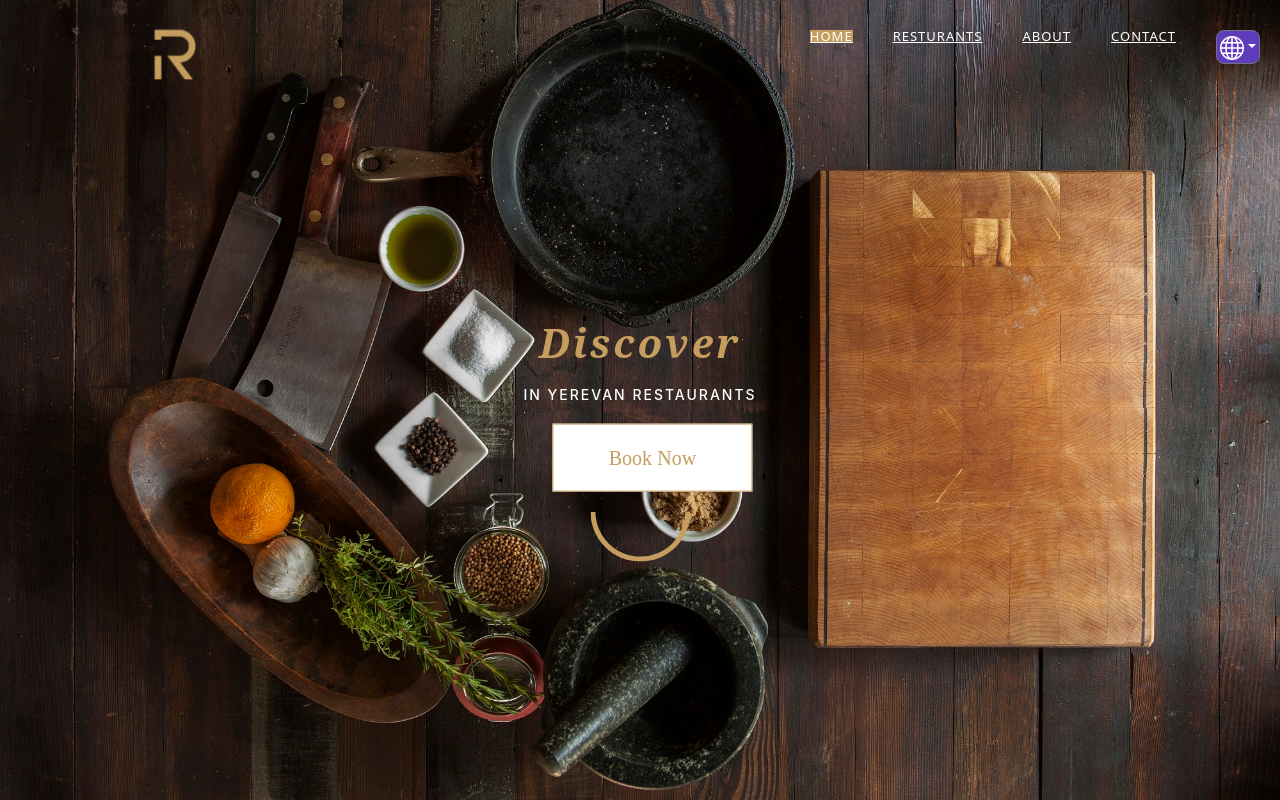
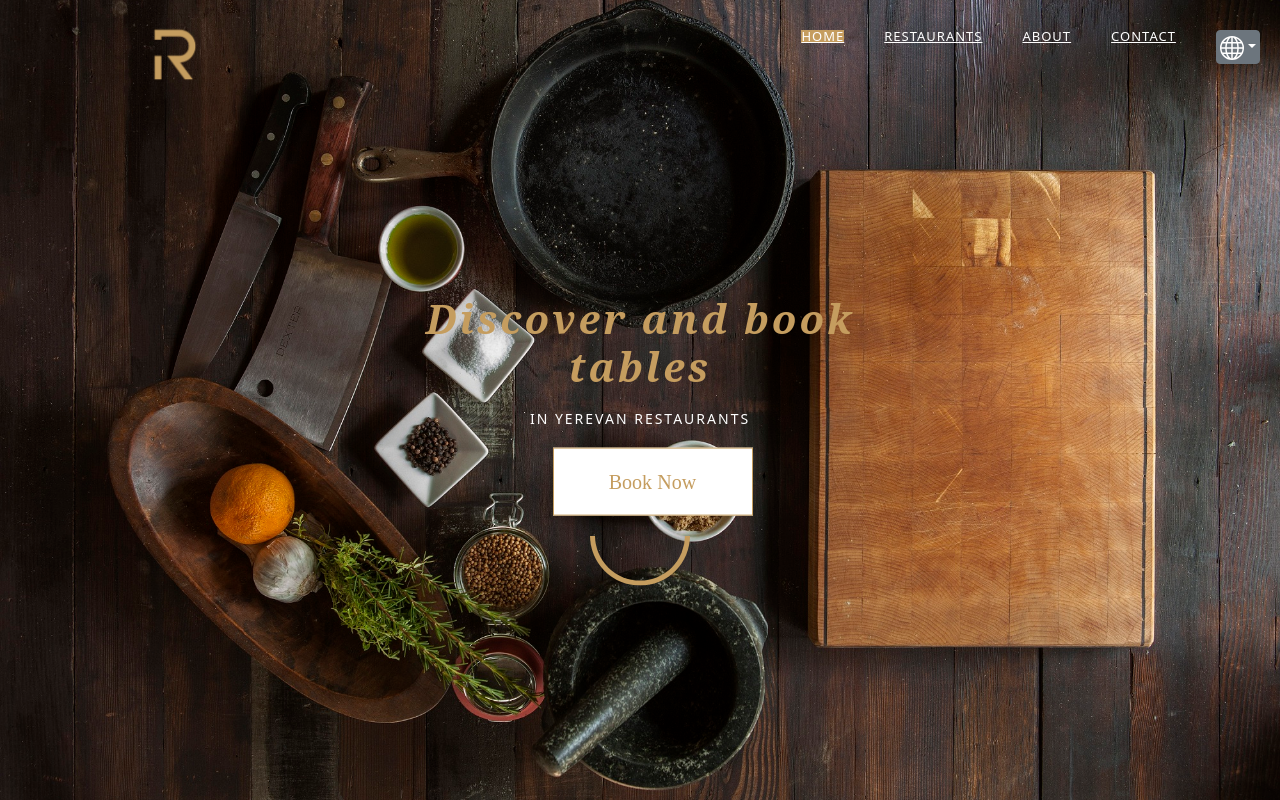
Before and after one commit to taron0/reserve-table, a React (Create React App) app: page / in a window 1280 px wide. Built offline with nearby package versions, Linux system fonts and the light colour scheme.

Commit message:
create translation in home page

```diff
--- a/package.json
+++ b/package.json
@@ -8,12 +8,14 @@
     "@testing-library/react": "^11.1.0",
     "@testing-library/user-event": "^12.1.10",
     "bootstrap": "^5.0.0-beta3",
+    "classnames": "^2.3.1",
     "firebase": "^8.4.2",
     "flag-icon-css": "^3.5.0",
     "formik": "^2.2.6",
     "i18next": "^20.2.2",
     "i18next-browser-languagedetector": "^6.1.0",
     "i18next-http-backend": "^1.2.2",
+    "js-cookie": "^2.2.1",
     "react": "^17.0.2",
     "react-dom": "^17.0.2",
     "react-i18next": "^11.8.15",
--- a/public/assetss/locales/fr/translation.json
+++ b/public/assetss/locales/fr/translation.json
@@ -1,5 +1,5 @@
 {
-  "discover_and_book_tables": "Découvrir et réserver des tables",
+  "discover": "Découvrir et réserver des tables",
   "home": "DOMICILE",
   "resturants":"RESTAURANTS",
   "about": "À PROPOS DE",
--- a/public/assetss/locales/ru/translation.json
+++ b/public/assetss/locales/ru/translation.json
@@ -1,5 +1,5 @@
 {
-  "discover_and_book_tables": "Открывайте и бронируйте столики",
+  "discover": "Открывайте и бронируйте столики",
   "home": "ДОМ",
   "resturants":"РЕСТОРАНЫ",
   "about": "О НАС",
--- a/src/ResoranPage.js
+++ b/src/ResoranPage.js
@@ -6,7 +6,7 @@ const ResoranPage = () => {
 
     return (
         <div>
-          helo vord
+          helo word
         </div>
     );
 };
--- a/src/components/header/Header.js
+++ b/src/components/header/Header.js
@@ -1,21 +1,23 @@
 import React from 'react'
 import {NavLink} from "react-router-dom";
 import img from '../../assets/logo_r.png'
-import i18next from 'i18next';
-import { useTranslation  } from 'react-i18next'
 import languages from "../../constant/language";
 import 'bootstrap/dist/js/bootstrap.js'
 import GlobalIcon from "../../constant/globalIcon";
+import { useTranslation } from 'react-i18next'
+import i18next from 'i18next'
+import cookies from 'js-cookie'
+import classNames from 'classnames'
 import 'bootstrap/dist/css/bootstrap.min.css'
 import 'flag-icon-css/css/flag-icon.min.css'
 import './Header.css'
 
 
+const Header = () => {
+    const currentLanguageCode = cookies.get('i18next') || 'en'
+    const currentLanguage = languages.find((l) => l.code === currentLanguageCode)
+    const { t } = useTranslation()
 
-
-const Header = () => {
-
-    const { t } = useTranslation();
 
     return (
 
@@ -29,30 +31,31 @@ const Header = () => {
                         <ul className='menu'>
                             <li className='menu-item'>
                                 <NavLink exact to={'/'}>
-
+                                    {/*HOME*/}
                                     {t('home')}
                                 </NavLink>
                             </li>
                             <li className='menu-item'>
                                 <NavLink exact to={'/restaurants'}>
-
+                                    {/*RESTAURANTS*/}
                                     {t('resturants')}
                                 </NavLink>
                             </li>
                             <li className='menu-item'>
                                 <NavLink exact to={'/about'}>
-
+                                    {/*ABOUT*/}
                                     {t('about')}
 
                                 </NavLink>
                             </li>
                             <li className='menu-item'>
                                 <NavLink exact to={'/contact'}>
+                                    {/*CONTACT*/}
                                     {t('contact')}
                                 </NavLink>
                             </li>
                             <li className='menu-item'>
-                                <div className='d-flex justify-content-end ' >
+                                <div className='d-flex justify-content-end '>
                                     <div className="dropdown">
                                         <button
                                             className="btn btn-secondary dropdown-toggle btn-items"
@@ -60,7 +63,7 @@ const Header = () => {
                                             id="dropdownMenuButton1"
                                             data-bs-toggle="dropdown"
                                             aria-expanded="false">
-                                          <GlobalIcon />
+                                            <GlobalIcon/>
                                         </button>
                                         <ul
                                             className="dropdown-menu"
@@ -71,13 +74,14 @@ const Header = () => {
                                                         <button
                                                             className="dropdown-item"
                                                             onClick={() => i18next.changeLanguage(code)}
-                                                            // disabled={code === currentLanguageCode}
+                                                            disabled={code === currentLanguageCode}
                                                         >
-                                                            <span className={`flag-icon flag-icon-${country_code} mx-2`}></span>
+                                                            <span
+                                                                className={`flag-icon flag-icon-${country_code} mx-2`}></span>
                                                             {name}
                                                         </button>
                                                     </li>
-                                                    )
+                                                )
                                             })}
 
                                         </ul>
--- a/src/components/home/Home.js
+++ b/src/components/home/Home.js
@@ -2,7 +2,7 @@ import React from 'react'
 import Header from "../header/Header";
 import background from '../../assets/cover-image.jpg'
 import { useTranslation } from "react-i18next";
-import i18next from "i18next";
+// import i18next from "i18next";
 import Button from "../shared/button/Button";
 import { Link } from "react-router-dom";
 import './Home.css'
@@ -21,13 +21,12 @@ const Home = () => {
                         <div className='hero-title'>
                             <div className='text-content'>
                                 <h3>
-                                    Discover
-                                    {/*{t('discover')}*/}
+                                    {t('discover')}
                                 </h3>
                                 <span className='border-span'></span>
                                 <h4>
-                                    In Yerevan Restaurants
-                                    {/*{t('in_yerevan_restaurants') }*/}
+
+                                    {t('in_yerevan_restaurants') }
                                 </h4>
 
                                 <span className='border-span'></span>
--- a/src/components/modalWindow/modalWindow.css
+++ b/src/components/modalWindow/modalWindow.css
@@ -20,8 +20,7 @@
     position: fixed;
     top: 50%;
     left: 50%;
-    /*background-color: #fff;*/
-    /*width: 100%;*/
+
     width: 700px;
     transform: translate(-50%, -50%);
     font-size: 14px;
@@ -31,7 +30,7 @@
     padding: 20px;
     box-sizing: border-box;
     z-index: 9;
-    /*height: 90%;*/
+
     background: white;
     box-shadow: 0 60px 80px -20px rgba(0, 0, 0, 0.8);
     border-radius: 8px;
@@ -39,7 +38,7 @@
 
 
 .modal-text {
-/*background-color: gray;*/
+
     color: #C59D5F;
     font-size: 25px;
     position: absolute;
@@ -52,20 +51,20 @@
 }
 
 
-.btn {
-    outline: none;
-    padding: 29px;
-    margin: 26px;
-    color: #fff;
-    font-size: 16px;
-    letter-spacing: 1px;
-    background: #603bbb;
-    cursor: pointer;
-    border-radius: 8px;
-    color: red;
-}
+/*.btn {*/
+/*    outline: none;*/
+/*    padding: 29px;*/
+/*    margin: 26px;*/
+/*    color: #fff;*/
+/*    font-size: 16px;*/
+/*    letter-spacing: 1px;*/
+/*    background: #603bbb;*/
+/*    cursor: pointer;*/
+/*    border-radius: 8px;*/
+/*    color: red;*/
+/*}*/
 
-.btn:hover {
-    color: tomato;
+/*.btn:hover {*/
+/*    color: tomato;*/
 
-}
+/*}*/
--- a/src/components/pages/restaurantAbout/restaurantAbout.js
+++ b/src/components/pages/restaurantAbout/restaurantAbout.js
@@ -31,8 +31,17 @@ const RestaurantAbout = () => {
     let location = useLocation()
     const [count, setCount] = useState(0);
 
-    const openModal = () => setIsOpenModal(true);
-    const closeModal = () => setIsOpenModal(false);
+    const openModal = () => {
+        console.log(isopenModal, ":::::::::isOe")
+        setIsOpenModal(true);
+        console.log(isopenModal, 'isOpenModal')
+    }
+    const closeModal = () => {
+        console.log('CloseCloseClose', isopenModal)
+        setIsOpenModal(false);
+        console.log('closeModdal', isopenModal)
+    }
+
     const handleChange = (key, e) => {
         setCustomer({
             ...customer,
@@ -104,6 +113,7 @@ const RestaurantAbout = () => {
                     <Modal isOpen={isopenModal}
                            onClose={() => closeModal()}
                     >
+                        {console.log("::::", )}
                         <div className='modal-text'>
                             <p className='text-content'>Find a reservation at MEZZO CLASSIC HOUSE CLUB</p>
                             <span onClick={() => closeModal()} className='close-modal-window'>
--- a/src/index.js
+++ b/src/index.js
@@ -1,32 +1,57 @@
-import React, { Suspense } from 'react';
-import ReactDOM from 'react-dom';
-import App from './App';
-import reportWebVitals from './reportWebVitals';
-
-
-import {
-    BrowserRouter as Router,
-
-} from "react-router-dom";
+import {BrowserRouter as Router,} from "react-router-dom";
 import './index.css';
 
-const  loadingMarkUp = (
-    <div className='py-4 text-center'>
-        <p>Loading...</p>
+import React, {Suspense} from 'react'
+import ReactDOM from 'react-dom'
+import i18next from 'i18next'
+import {initReactI18next} from 'react-i18next'
+import HttpApi from 'i18next-http-backend'
+import LanguageDetector from 'i18next-browser-languagedetector'
+import 'bootstrap/dist/js/bootstrap.js'
+
+import App from './App'
+
+import 'bootstrap/dist/css/bootstrap.min.css'
+import 'flag-icon-css/css/flag-icon.min.css'
+
+i18next
+    .use(HttpApi)
+    .use(LanguageDetector)
+    .use(initReactI18next)
+    .init({
+        supportedLngs: ['en', 'fr', 'ru'],
+        fallbackLng: 'en',
+        debug: false,
+        // Options for language detector
+        detection: {
+            order: ['path', 'cookie', 'htmlTag'],
+            caches: ['cookie'],
+        },
+        // react: { useSuspense: false },
+        backend: {
+            loadPath: '/assetss/locales/{{lng}}/translation.json',
+        },
+    })
+
+const loadingMarkup = (
+    <div className="py-4 text-center">
+        <h3>Loading..</h3>
     </div>
 )
 
 
 ReactDOM.render(
+    <Suspense fallback={loadingMarkup}>
         <Router>
             <React.StrictMode>
-                <App />
+                <App/>
             </React.StrictMode>
-        </Router>,
-  document.getElementById('root')
+        </Router>
+    </Suspense>,
+    document.getElementById('root')
 );
 
 // If you want to start measuring performance in your app, pass a function
 // to log results (for example: reportWebVitals(console.log))
 // or send to an analytics endpoint. Learn more: https://bit.ly/CRA-vitals
-reportWebVitals();
+// reportWebVitals();
```
Also changed, not shown: src/i18next.js (deleted, +0 -32 lines), 1 other file (tests, documents, lock files or other folders).
